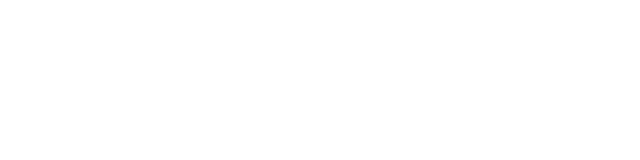
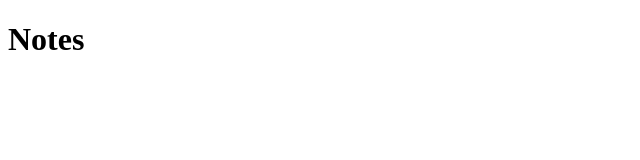
Before and after one commit to veljkobelic/web-app, a React (Vite) app in the folder web-app/: page / in a window 1280 px wide. Shown: the top 160 px of the page, without its empty margins (0-640 px from the left). Built offline with nearby package versions, Linux system fonts and the light colour scheme.

Commit message:
Embedding header element to main file

```diff
--- a/web-app/src/main.jsx
+++ b/web-app/src/main.jsx
@@ -3,4 +3,6 @@
 import Header from "./header";
 
 const root = ReactDom.createRoot(document.getElementById("root"));
-root.render();
+root.render(
+    <Header/>
+);
```
